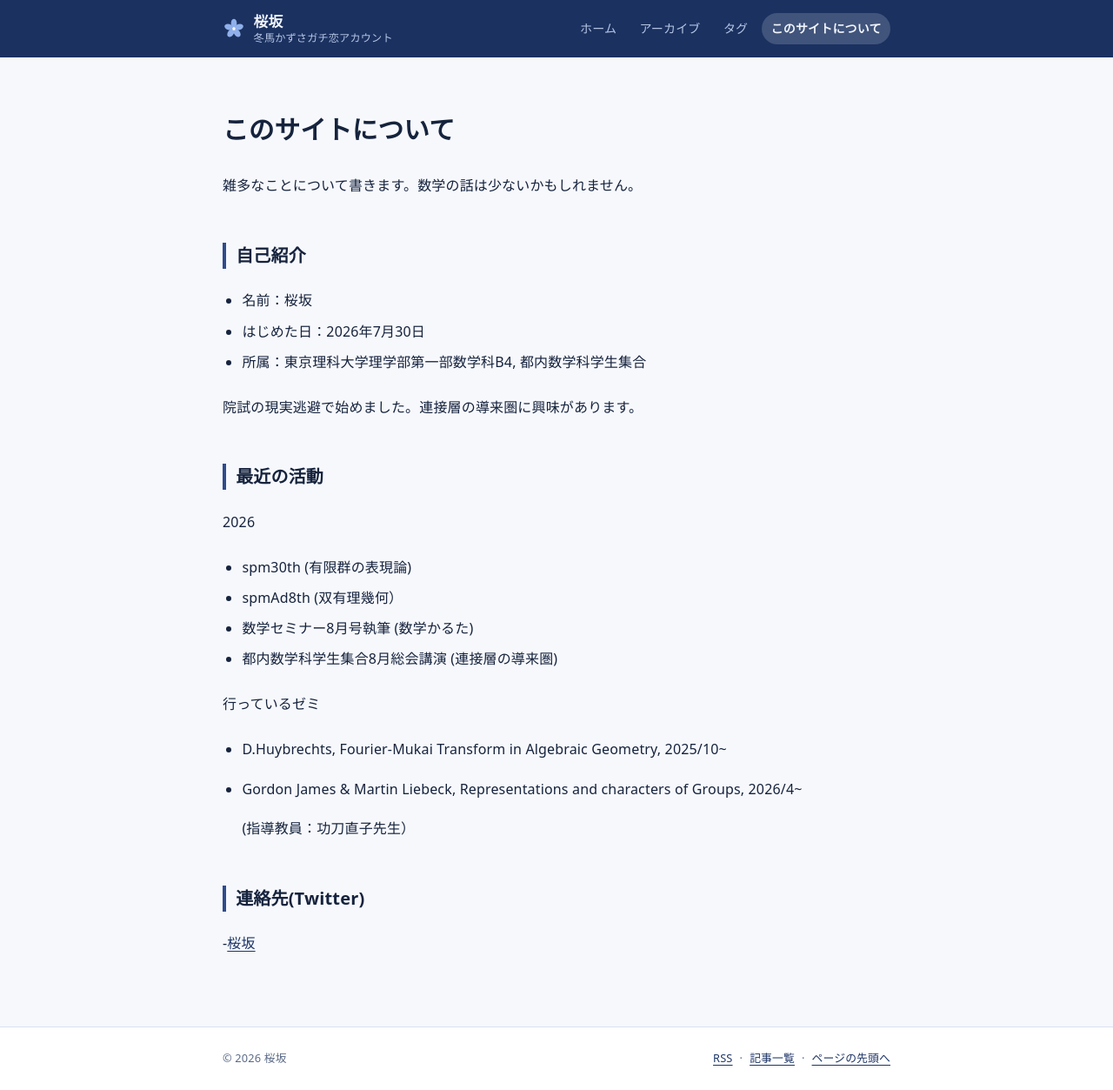
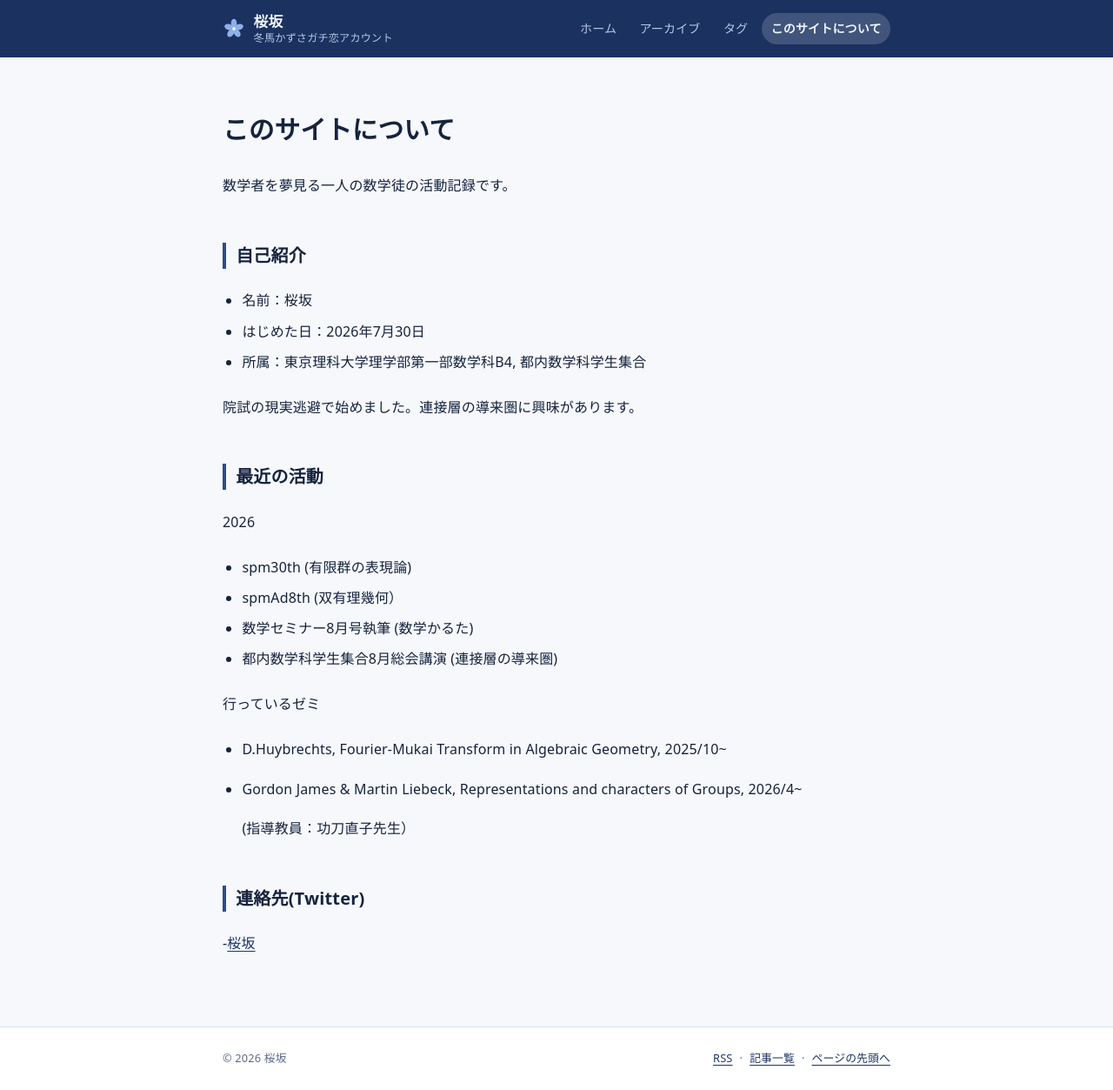
Before and after one commit to sakurazaka-math/sakurazaka-math.github.io, a Jekyll site: the page built from about.md, in a window 1280 px wide and 1253 px high. Shown: the whole window at 87% size. Built offline with Jekyll 4.4.1, drawn with Linux system fonts in a browser that asks for light colours.

Commit message:
Update about.md

```diff
--- a/about.md
+++ b/about.md
@@ -5,7 +5,7 @@ permalink: /about/
 description: このサイトと書いている人について。
 ---
 
-雑多なことについて書きます。数学の話は少ないかもしれません。
+数学者を夢見る一人の数学徒の活動記録です。
 
 ## 自己紹介
 
```
